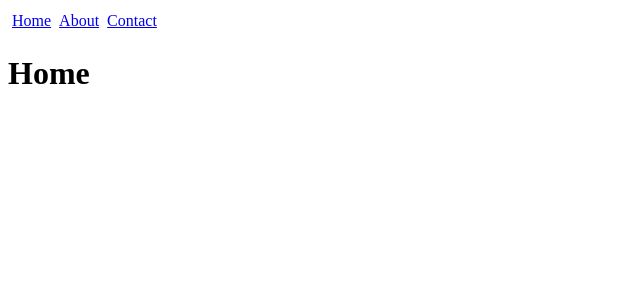
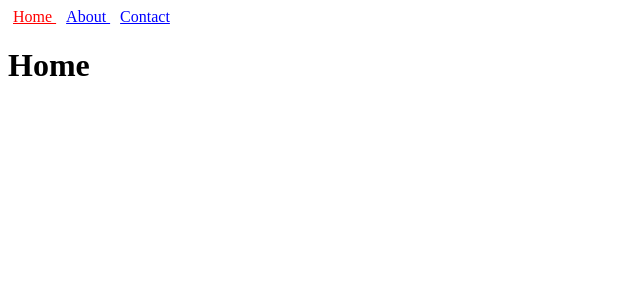
Before and after one commit to itaydafna/rr4-tut, a React (Create React App) app: page / in a window 1280 px wide. Shown: the top 300 px of the page, without its empty margins (0-640 px from the left). Built offline with nearby package versions, Linux system fonts and the light colour scheme.

Commit message:
lesson 4

```diff
--- a/src/App.css
+++ b/src/App.css
@@ -1,4 +1,11 @@
 a {
-    display: inline-block;
-    margin: 4px;
+    margin: 5px;
 }
+
+a, a:visited{
+    color: blue;
+}
+
+a.active {
+    color: red;
+}
--- a/src/App.js
+++ b/src/App.js
@@ -2,17 +2,26 @@ import React from 'react';
 import {
     BrowserRouter as Router,
     Route,
-    Link
+    NavLink
 } from 'react-router-dom';
 
 import './App.css'
 
 
+const isActiveFunc = (match,location)=>{
+    console.log(match,location)
+    return match;
+}
+
+
 const Links = () => (
     <nav>
-        <Link to="/">Home </Link>
-        <Link to={{ pathname: '/about' }}>About </Link>
-        <Link replace to="/contact">Contact</Link>
+        <NavLink exact activeClassName="active" to="/">Home </NavLink>
+        <NavLink activeStyle={{ color: 'green' }} to="/about">About </NavLink>
+        <NavLink
+            isActive={isActiveFunc}
+            activeClassName="active"
+            to="/contact">Contact</NavLink>
     </nav>
 )
 
```
Also changed, not shown: 1 other file (tests, documents, lock files or other folders).
